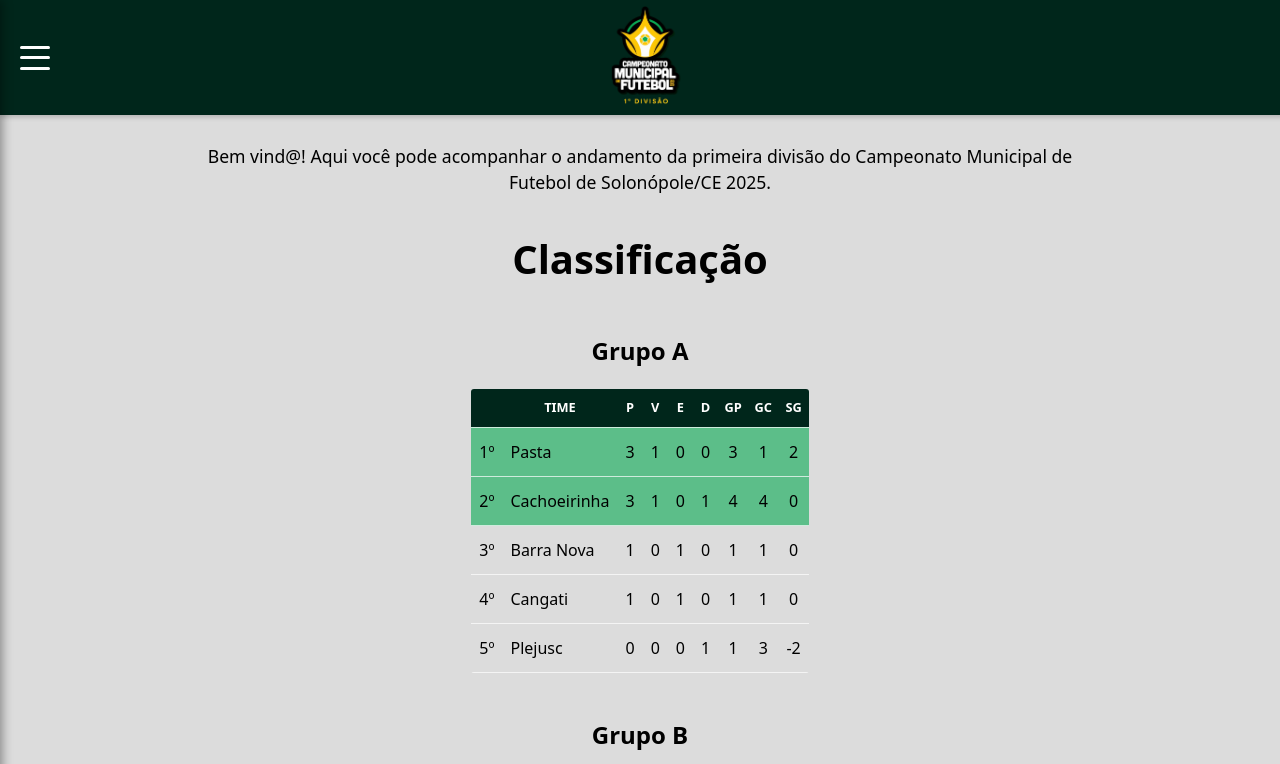
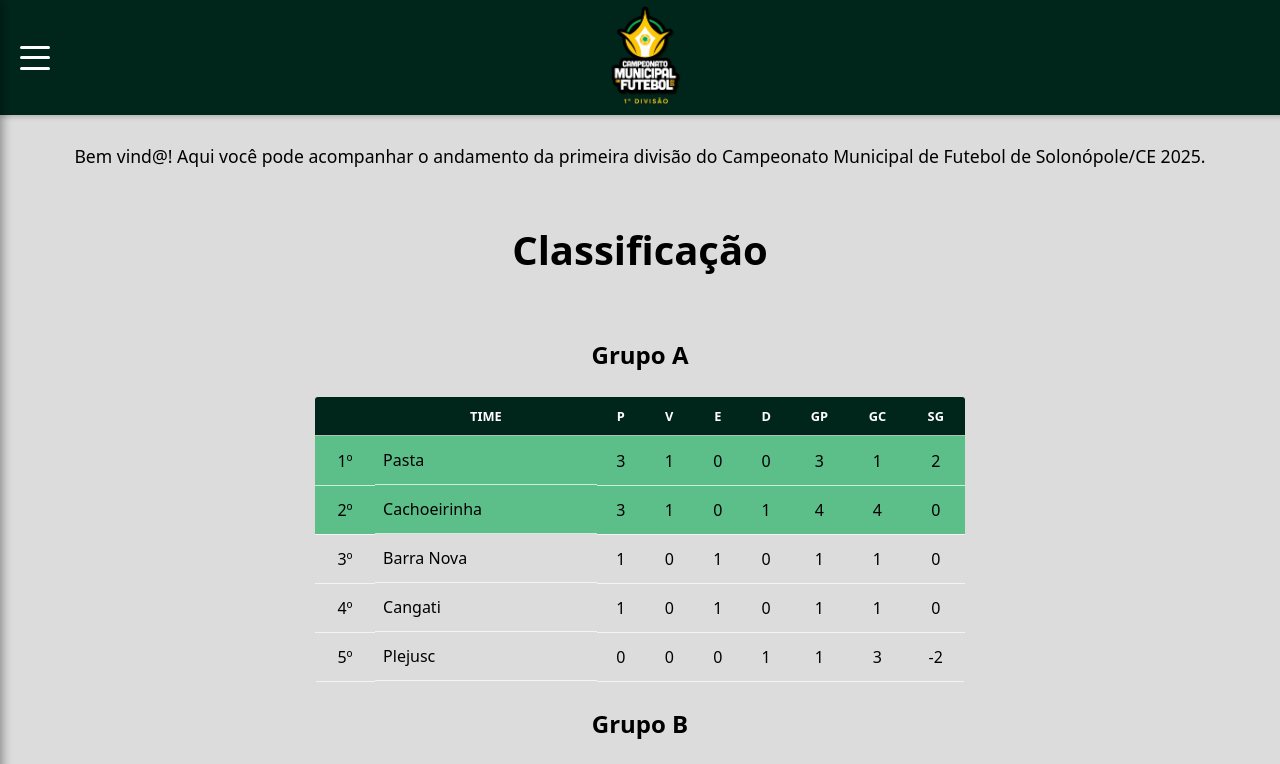
Before and after one commit to Senaias/futebol-solonopole-v0, a React (Vite) app: page / in a window 1280 px wide. Shown: the top 764 px of the page. Built offline with nearby package versions, Linux system fonts and the light colour scheme.

Commit message:
melhora da visão da tabela de classificação na perspectiva desktop

```diff
--- a/src/components/ClassificationTable.css
+++ b/src/components/ClassificationTable.css
@@ -8,7 +8,6 @@
 
 .classification-table-container h3 {
   color: black;/*var(--text-color);*/
-  margin-bottom: 20px;
   font-size: 1.5em;
 }
 
--- a/src/pages/HomePage.css
+++ b/src/pages/HomePage.css
@@ -1,23 +1,24 @@
 .home-page-container{
-  padding: 20px;
-  max-width: 900px;
-  margin: 0 auto; /* Centraliza o conteúdo na página */
-  text-align: center;
+  display: flex;
+  flex-direction: column;
+  align-items: center;
+  padding: 0 10px;
+  margin-top: 20px;
 }
 .home-page-container h2 {
   color: black;
   font-size: 2.5em;
-  margin-bottom: 20px;
 }
 .home-page-container p {
   color: black /*var(--text-color)*/;
   font-size: 1.1em;
-  margin-bottom: 30px;
 }
 .classification-tables-grid {
-  display: flex;
   align-items: center;
   gap: 20px;
   flex-direction: column;
+  min-width: 100px;
+  max-width: 650px;
   width: 100%;
+  margin-bottom: 30px;
 }
```
